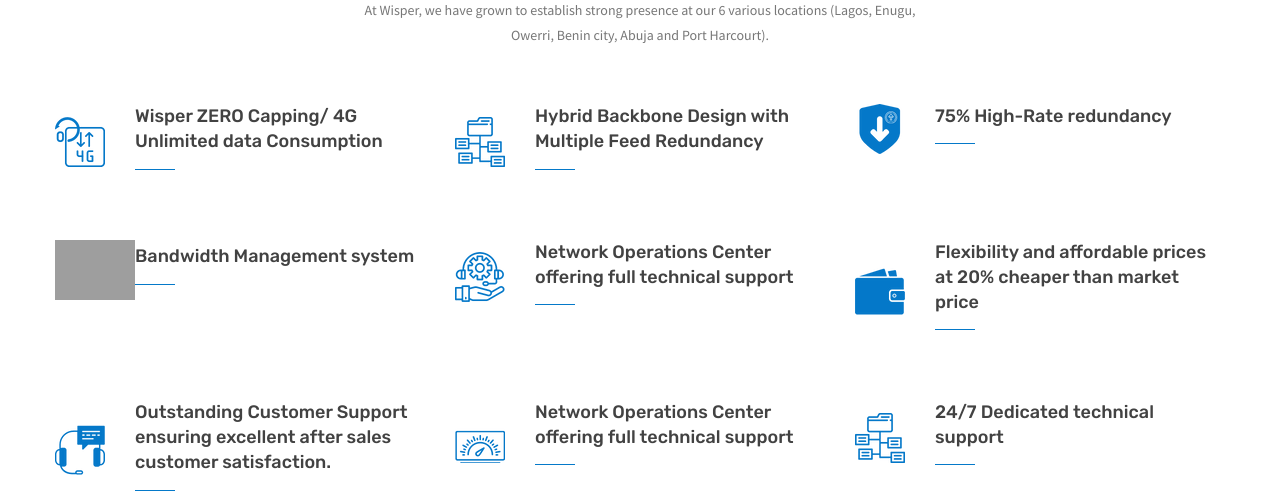
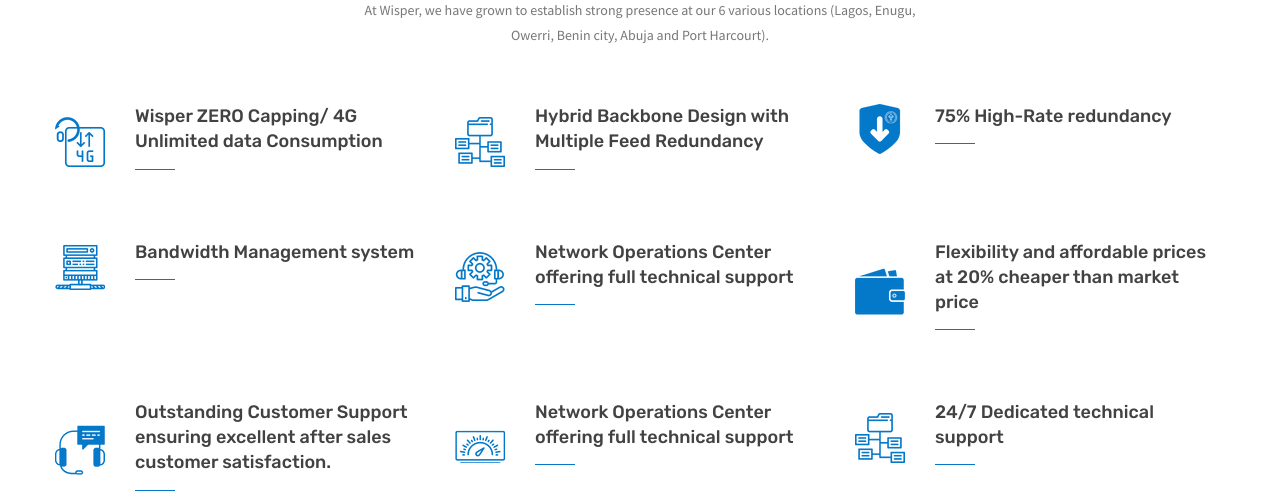
Before and after one commit to WisperHQ/wisper-isp, a PHP site: page /services.php in a window 1280 px wide. Shown: the part 1007-1506 px from the top of the page. Run offline with PHP 8.4, Linux system fonts and the light colour scheme; grey boxes are pictures that could not be loaded.

Commit message:
finalised icons

```diff
--- a/internet-corporate.php
+++ b/internet-corporate.php
@@ -305,7 +305,7 @@
                 <div class="col-lg-4 col-sm-6">
                     <div class="single-feature single-feature-img-left text-left" data-animate="fadeInUp" data-delay=".5">
                         <div class="single-feature-img">
-                            <img src="img/icons/12.svg" alt="" class="png">
+                            <img src="img/icons/12.png" alt="" class="png">
                         </div>
                         <div class="single-feature-content">
                             <h4>Bandwidth Management system</h4>
--- a/internet-home-sme.php
+++ b/internet-home-sme.php
@@ -275,7 +275,7 @@
                 <div class="col-lg-4 col-sm-6">
                     <div class="single-feature single-feature-img-left text-left" data-animate="fadeInUp" data-delay=".5">
                         <div class="single-feature-img">
-                            <img src="img/icons/12.svg" alt="" class="png">
+                            <img src="img/icons/12.png" alt="" class="png">
                         </div>
                         <div class="single-feature-content">
                             <h4>Bandwidth Management system</h4>
--- a/services.php
+++ b/services.php
@@ -144,7 +144,7 @@
                 <div class="col-lg-4 col-sm-6">
                     <div class="single-feature single-feature-img-left text-left" data-animate="fadeInUp" data-delay=".5">
                         <div class="single-feature-img">
-                            <img src="img/icons/12.svg" alt="" class="png">
+                            <img src="img/icons/12.png" alt="" class="png">
                         </div>
                         <div class="single-feature-content">
                             <h4>Bandwidth Management system</h4>
```
